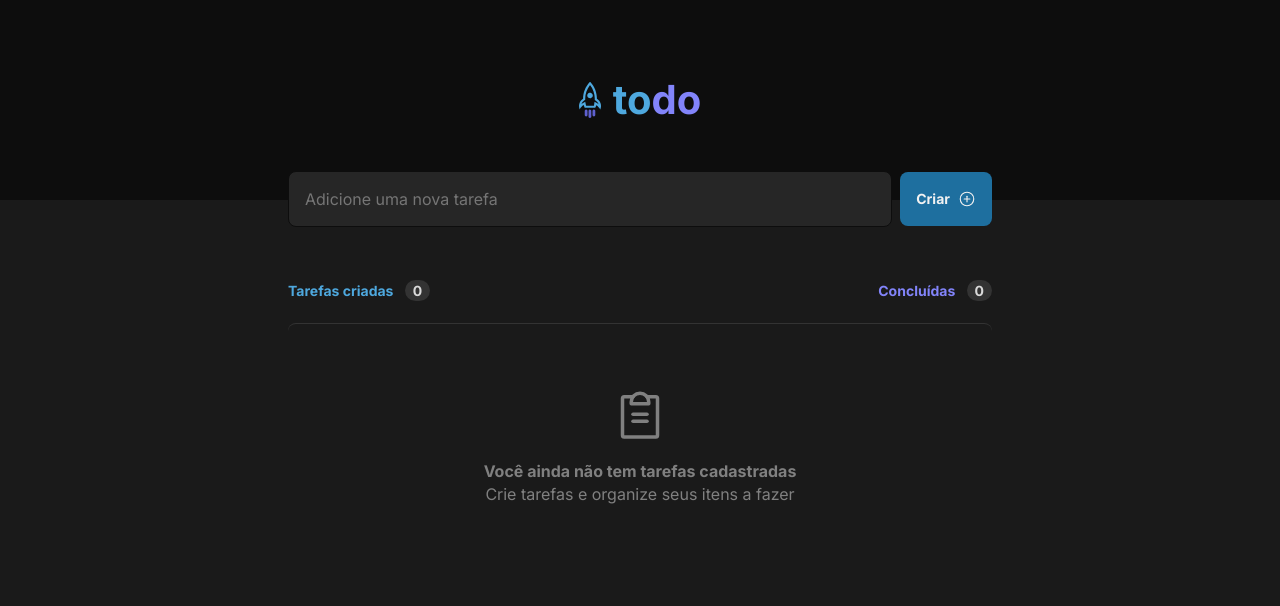
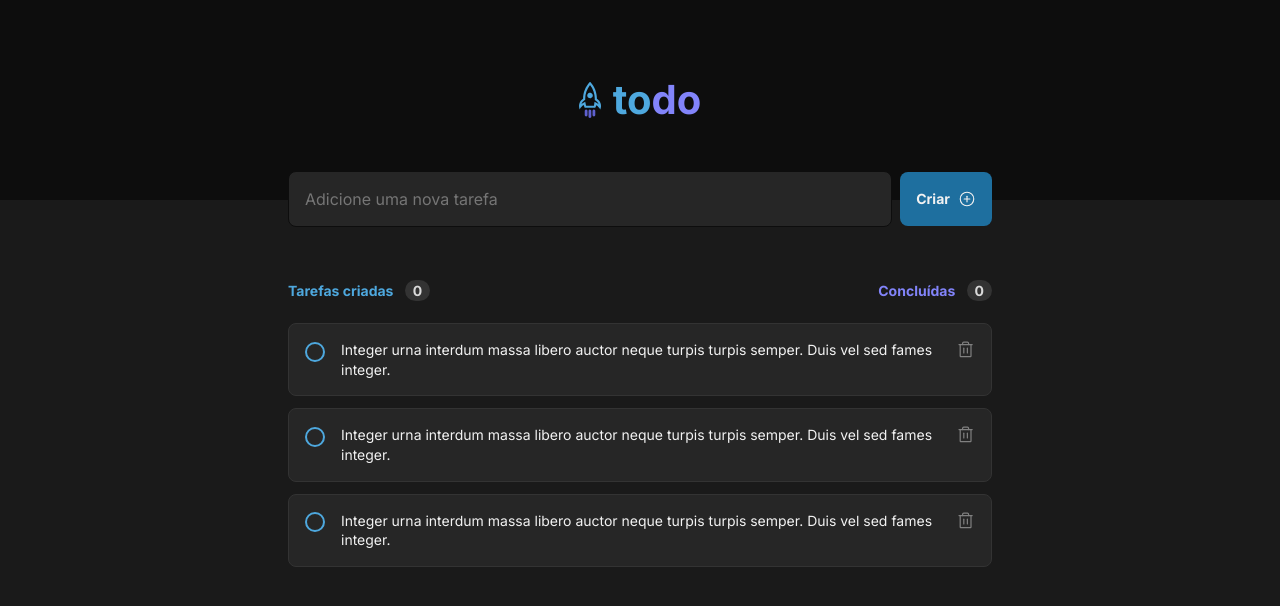
Before and after one commit to EduardoAguiarS/todo-list-ignite, a React (Vite) app: page / in a window 1280 px wide. Shown: the top 606 px of the page. Built offline with nearby package versions, Linux system fonts and the light colour scheme.

Commit message:
task component created

```diff
--- /dev/null
+++ b/src/components/Task/index.tsx
@@ -0,0 +1,25 @@
+// CSS Import
+import styles from "./styles.module.scss";
+
+// Phosphor Icons
+import { Trash } from "phosphor-react";
+
+export function Task({ taskID = "abc" }) {
+  return (
+    <div className={styles.task__container}>
+      <div className={styles.task__content}>
+        <input type="checkbox" id={taskID} className={styles.hidden__box} />
+        <label htmlFor={taskID} className={styles.check__label}>
+          <span className={styles.check__label__box}></span>
+          <span className={styles.check__label__text}>
+            Integer urna interdum massa libero auctor neque turpis turpis
+            semper. Duis vel sed fames integer.
+          </span>
+        </label>
+      </div>
+      <button title="Delete Button">
+        <Trash size={20} />
+      </button>
+    </div>
+  );
+}
--- /dev/null
+++ b/src/components/Task/styles.module.scss
@@ -0,0 +1,95 @@
+@import "src/styles/variables.scss";
+
+.task__container {
+  display: flex;
+  justify-content: space-between;
+  align-items: flex-start;
+
+  padding: 1rem;
+
+  background: $gray-500;
+
+  border-radius: 8px;
+  border: 1px solid $gray-400;
+
+  button {
+    color: $gray-300;
+    background: none;
+
+    min-width: 1.2rem;
+
+    line-height: 0;
+
+    transition: color 0.2s;
+
+    &:hover {
+      color: $danger;
+    }
+  }
+}
+
+.task__content {
+  .hidden__box {
+    position: absolute;
+    top: -9999px;
+    left: -9999px;
+    appearance: none;
+    opacity: 0;
+  }
+
+  .check__label {
+    display: flex;
+    align-items: flex-start;
+    gap: 1rem;
+
+    font-size: 0.875rem;
+    font-weight: 400;
+    line-height: 1.225rem;
+  }
+
+  .check__label__box {
+    margin-top: 0.1rem;
+
+    min-width: 20px;
+    min-height: 20px;
+
+    border: 2px solid $blue;
+    border-radius: 50%;
+
+    cursor: pointer;
+
+    position: relative;
+
+    transition: all 0.1s ease;
+  }
+
+  .hidden__box:checked + .check__label {
+    .check__label__box {
+      border: 2px solid $purple;
+      background: $purple;
+
+      &::after {
+        content: "";
+        display: block;
+        position: absolute;
+        top: 3px;
+        left: 6px;
+        width: 4px;
+        height: 8px;
+        border: solid $gray-100;
+        border-width: 0 2px 2px 0;
+        transform: rotate(45deg);
+      }
+    }
+
+    .check__label__text {
+      color: $gray-300;
+      text-decoration: line-through;
+    }
+  }
+
+  .check__label__text {
+    color: $gray-100;
+    cursor: pointer;
+  }
+}
--- a/src/components/Tasks/index.tsx
+++ b/src/components/Tasks/index.tsx
@@ -3,6 +3,7 @@ import styles from "./styles.module.scss";
 
 // Components Import
 import { TasksHeader } from "../TasksHeader";
+import { Task } from "../Task";
 
 // Phosphor Icons
 import { ClipboardText } from "phosphor-react";
@@ -12,11 +13,14 @@ export function Tasks() {
     <div className={styles.tasks__container}>
       <TasksHeader />
       <main className={styles.tasks__list}>
-        <div className={styles.no__tasks}>
+        {/* <div className={styles.no__tasks}>
           <ClipboardText size={56} />
           <strong>Você ainda não tem tarefas cadastradas</strong>
           <span>Crie tarefas e organize seus itens a fazer</span>
-        </div>
+        </div> */}
+        <Task />
+        <Task taskID="dfgsdgsdgs" />
+        <Task taskID="dfgsdgsdgsds" />
       </main>
     </div>
   );
--- a/src/components/Tasks/styles.module.scss
+++ b/src/components/Tasks/styles.module.scss
@@ -14,6 +14,10 @@
   margin-top: 2rem;
 
   color: $gray-300;
+
+  display: flex;
+  flex-direction: column;
+  gap: 0.75rem;
 
   .no__tasks {
     border-radius: 8px 8px 0 0;
```
